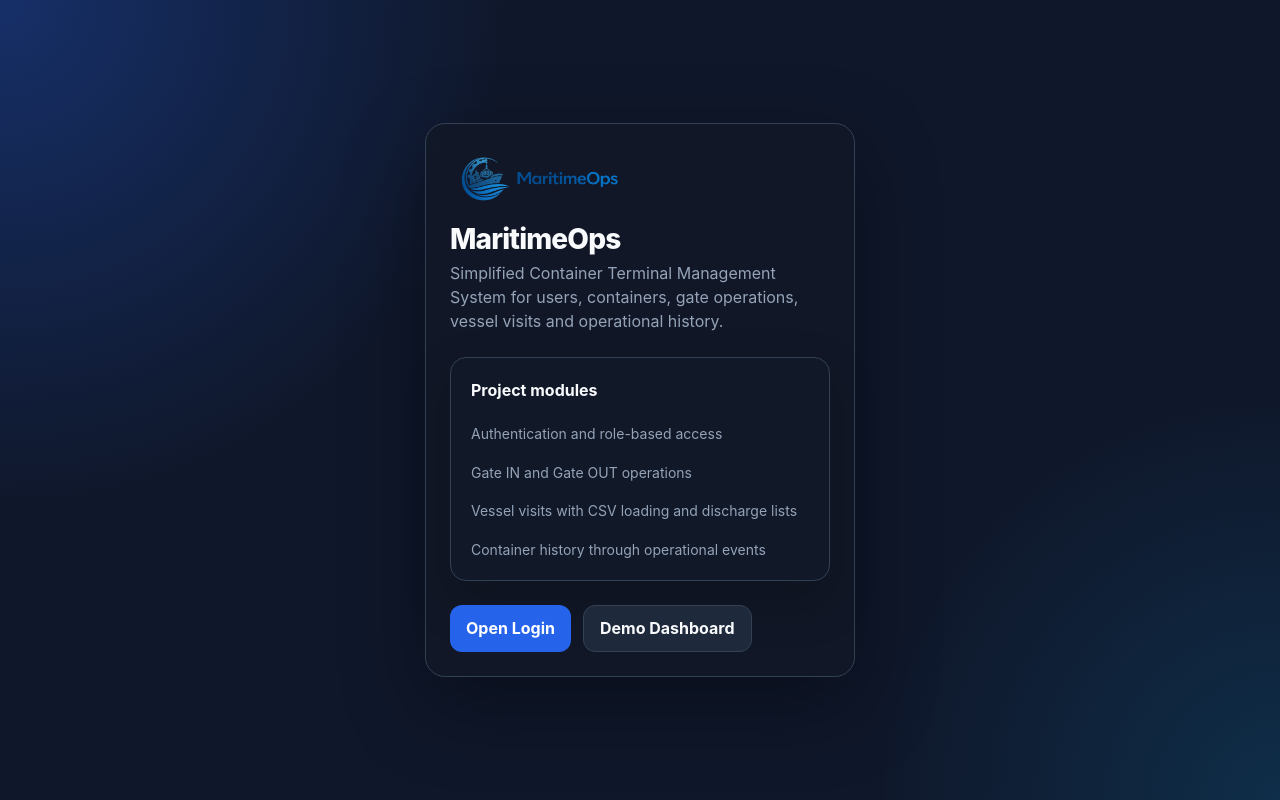
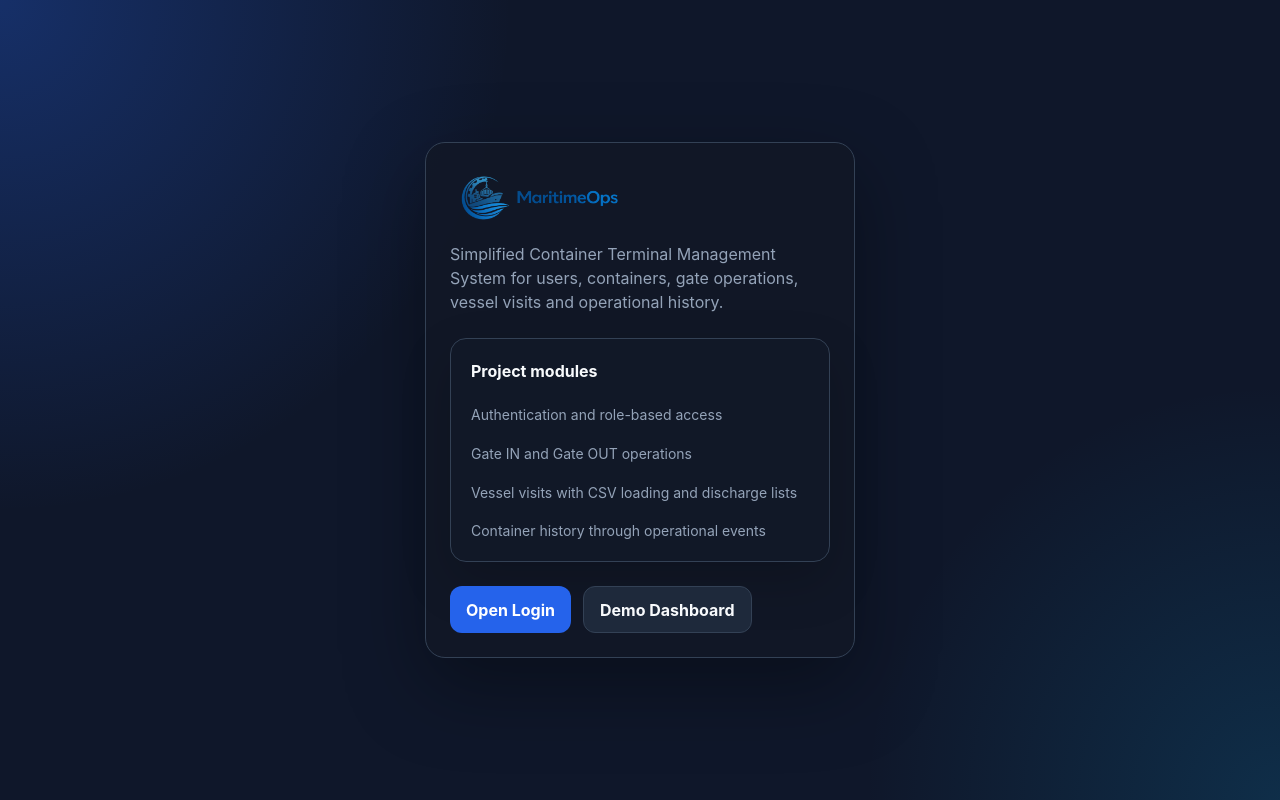
Before and after one commit to alyersin/PROIECT-LICENTA, a Next.js app: page / in a window 1280 px wide. Built offline with nearby package versions, Linux system fonts and the light colour scheme.

Commit message:
17/05 1757

```diff
--- a/src/app/page.js
+++ b/src/app/page.js
@@ -13,7 +13,7 @@ export default function HomePage() {
               src="/images/logo/logo-maritimeops.png"
               alt="MaritimeOps logo"
             />
-            <h1 className="app-page-title">MaritimeOps</h1>
+            {/* <h1 className="app-page-title">MaritimeOps</h1> */}
             <p className="app-page-description">
               Simplified Container Terminal Management System for users, containers, gate operations, vessel visits and operational history.
             </p>
```
